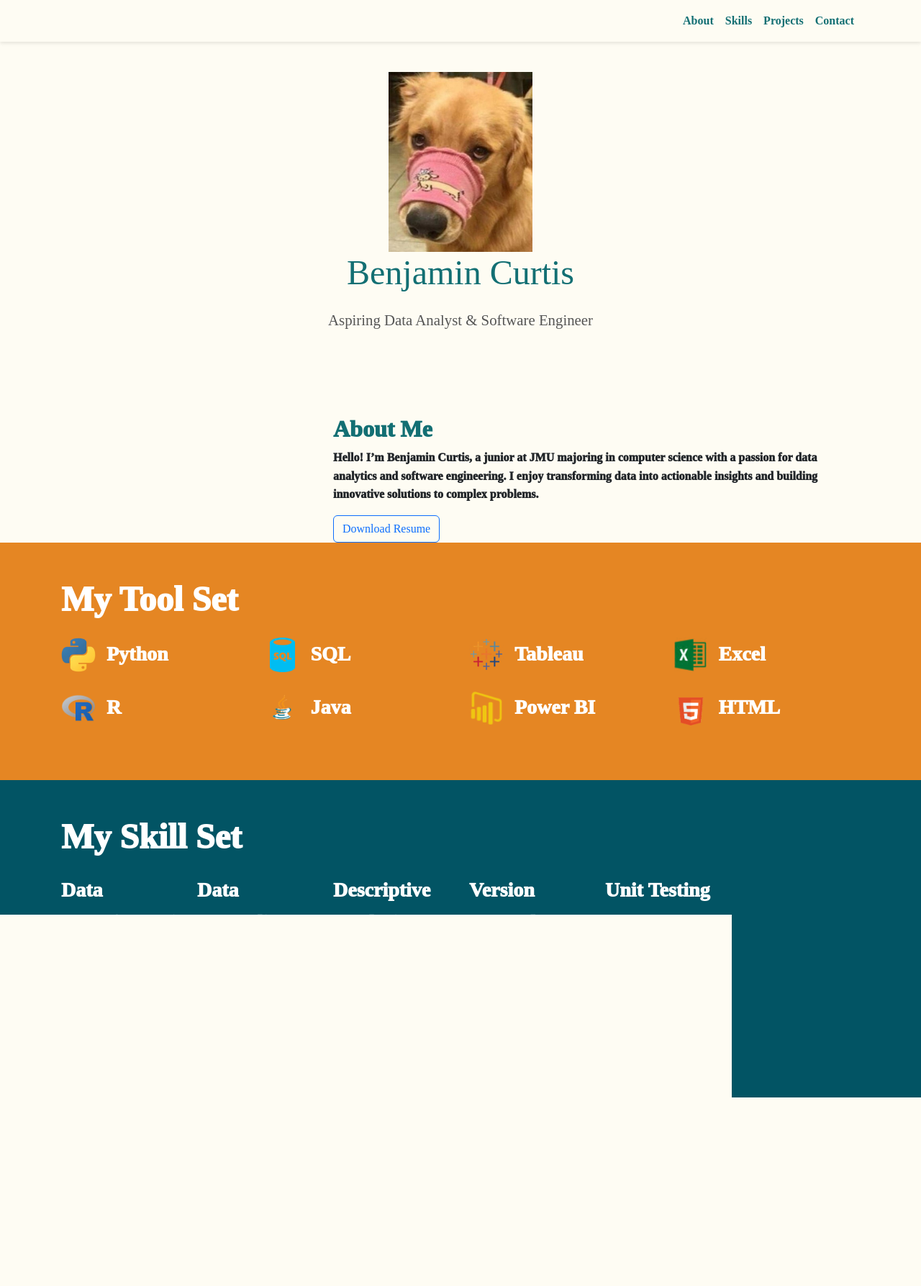
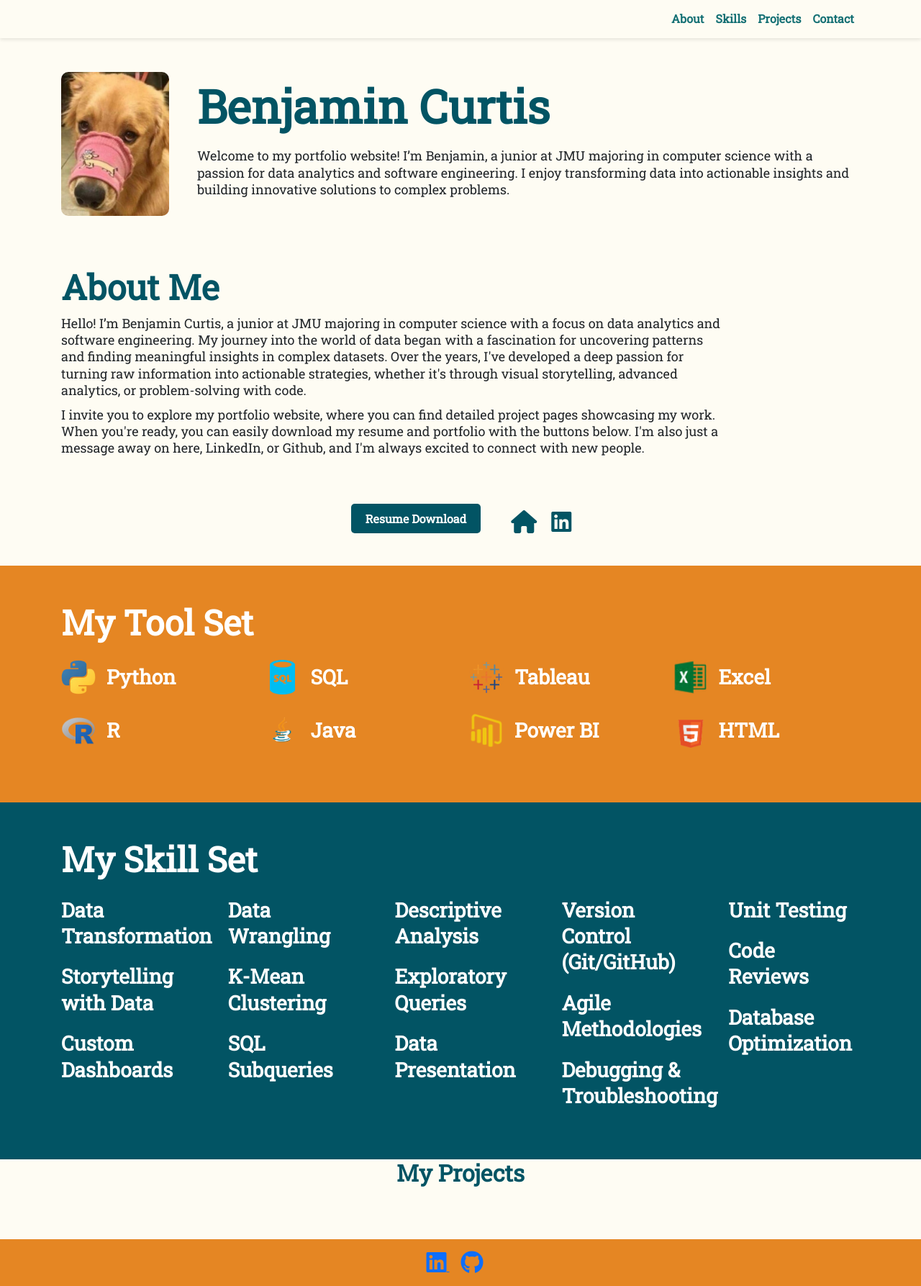
Before and after one commit to curtisbw2/portfolio, a Django app: page / in a window 1280 px wide. Shown: the whole page at 72% size. Before the commit the page ends 1525 px from the top, so only its background shows below. Run offline with Django 5.2, Linux system fonts and the light colour scheme; data that the repository does not hold is empty; some libraries are stand-ins or nearby versions.

Commit message:
hero/about improvements

```diff
--- a/main/static/main/style.css
+++ b/main/static/main/style.css
@@ -1,8 +1,15 @@
+@font-face {
+  font-family: 'Roboto Slab';
+  src: url('../fonts/RobotoSlab-Regular.ttf') format('truetype');
+  font-weight: 400; /* Regular */
+  font-style: normal;
+}
+
 body {
     background-color: rgb(254, 252, 243);
     font-family: 'Roboto Slab', serif;
     font-weight: 1000;
-    line-height: 1.6;
+    line-height: 1.3;
   }
 
   p {
@@ -10,7 +17,7 @@ body {
   }
 
   h1, h2 {
-    color: #136f73;
+    color: rgb(2, 84, 100);
     font-family: 'Roboto Slab', serif;
     font-weight: 1000; /* Adjust to match the desired look */
   }
@@ -37,9 +44,18 @@ body {
     text-align: center;
   }
 
+  .hero-section h1,
+  .hero-section p,
+  .hero-section a {
+    text-align: left;
+}
+
   .hero-section h1 {
-    font-size: 3rem;
-    margin-bottom: 20px;
+  font-size: 4rem;
+  margin-bottom: 20px;
+  color: rgb(2, 84, 100);
+  font-family: 'Roboto Slab', serif;
+  font-weight: 1000;
   }
 
   .hero-section p.lead {
@@ -47,22 +63,47 @@ body {
     color: #555; /* subtle text color */
   }
 
+  .hero-section p {
+  font-family: 'Roboto Slab', serif;
+  font-weight: 400;
+  font-size: 18px;
+  }
+
   /* Hero Section Image Styling */
-.hero-image {
-    width: 80px; /* Adjust size */
-    height: 100px;
-    border-radius: 50%; /* Make it circular */
-    position: relative;
-    top: -20px; /* Move slightly above the text */
-    left: -20px; /* Move slightly to the left of the text */
-    margin-bottom: 10px; /* Add spacing below the image */
+  .hero-image {
+    width: 150px;
+    height: 200px;
+    border-radius: 10px;
+    object-fit: cover;
+    margin-right: 20px;
+    float: left;
 }
 
   /* About Section */
-  .about-section img {
-    border-radius: 10px; /* or 50% for a circle */
-    margin-bottom: 20px;
-  }
+  .about-section {
+    padding: 20px 0;
+    background-color: rgb(254, 252, 243);
+    margin-top: -50px;
+}
+
+.about-section h2 {
+    color: rgb(2, 84, 100);
+    font-family: 'Roboto Slab', serif;
+    font-weight: 1000;
+    margin-bottom: 10px;
+    font-size: 3rem;
+}
+
+.about-section p {
+    text-align: left;
+    line-height: 1.3;
+    margin-bottom: 10px;
+    font-family: 'Roboto Slab', serif;
+    font-weight: 400;
+    font-size: 18px;
+}
+
+
 
   /* My Tool Set Section */
   .tools-section h2 {
@@ -72,24 +113,24 @@ body {
 }
 
 .tools-section {
-    background-color: rgb(229, 134, 35); /* Light green */
-    color: rgb(255, 255, 255); /* Dark green text */
+    background-color: rgb(229, 134, 35);
+    color: rgb(255, 255, 255);
     padding: 50px 0;
   }
 
 .tool-item {
   display: flex;
   align-items: center;
-  gap: 15px; /* Space between icon and text */
-  font-size: 28px; /* Bigger font */
+  gap: 15px;
+  font-size: 28px;
   margin-bottom: 10px;
   }
 
 .tool-icon {
-    width: 48px; /* Set a fixed width */
-    height: 48px; /* Set a fixed height */
-    object-fit: contain; /* Ensures images maintain their aspect ratio */
-    mix-blend-mode: inherit; /* Blends the image with the background */
+    width: 48px;
+    height: 48px;
+    object-fit: contain;
+    mix-blend-mode: inherit;
   }
 
 /* Center align text */
@@ -106,24 +147,35 @@ body {
 }
 
   .skills-section {
-    background-color: rgb(2, 84, 100); /* Dark blue */
-    color: rgb(255, 255, 255); /* White */
+    background-color: rgb(2, 84, 100);
+    color: rgb(255, 255, 255);
     padding: 50px 0;
   }
 
   .skills-section ul {
-    list-style-type: none; /* Remove default bullets */
+    list-style-type: none;
     margin-bottom: 10px;
     padding: 0;
+    margin: 0;
   }
 
   .skills-section ul li {
     font-size: 28px;
-    margin-bottom: 10px;
+    margin-bottom: 20px;
   }
 
-  .projects-section {
-  }
+  .skills-section .row {
+    display: flex;
+    flex-wrap: wrap;
+    gap: 25px;
+}
+
+.skills-section .col-md-2 {
+    flex: 1 1 200px;
+}
+
+  /*.projects-section {
+  }*/
 
 
   /* Make all sections span full width */
@@ -139,3 +191,43 @@ body {
     margin: 0 auto; /* Center content */
     padding: 0 15px; /* Default container padding */
   }
+
+  /* Footer Section */
+.footer2-section {
+  background-color: rgb(254, 252, 243);
+  color: white; /* White text */
+  padding: 20px 0; /* Add vertical spacing */
+}
+
+.footer2-section a {
+  text-decoration: none; /* Remove underline */
+}
+
+.footer2-btn {
+  background-color: rgb(2, 84, 100);
+  color: white;
+  border: none;
+  padding: 10px 20px;
+  margin: 0 10px;
+  border-radius: 5px;
+  font-weight: bold;
+  transition: background-color 0.3s ease, transform 0.2s ease;
+}
+
+.footer2-btn:hover {
+  background-color: rgb(229, 134, 35);
+  transform: scale(1.05);
+}
+
+.footer2-btn:focus {
+  outline: none; /* Remove focus outline */
+}
+
+.footer2-section a i {
+  color: rgb(2, 84, 100); /* keep icons white */
+  transition: color 0.3s ease;
+}
+
+.footer2-section a i:hover {
+  color: #ca1313; /* slightly lighter on hover, if you like */
+}
--- a/main/templates/home.html
+++ b/main/templates/home.html
@@ -7,6 +7,7 @@
     <title>My Portfolio</title>
     <link href="https://cdn.jsdelivr.net/npm/bootstrap@5.3.0/dist/css/bootstrap.min.css" rel="stylesheet">
     <link rel="stylesheet" href="{% static 'main/style.css' %}">
+    <link rel="stylesheet" href="https://cdnjs.cloudflare.com/ajax/libs/font-awesome/6.3.0/css/all.min.css" integrity="sha512-9nMfN5B3Ex+0W49i1E2Q1uPSkI8oiqsgaftslrIFCwYbNL7fyQZAUYl5X8335swH6FRb2hWMb3PXO0X/ZlVZpw==" crossorigin="anonymous" referrerpolicy="no-referrer"/>
 </head>
 <body>
     <!-- Navigation Bar -->
@@ -28,10 +29,29 @@
 
     <!-- Hero Section -->
 <section id="hero" class="hero-section">
-        <div class="container text-center">
-            <img src="{% static 'main/images/cropped pfp2.jpeg' %}" alt="Benjamin Curtis" width="200" height="250">
-          <h1 class="display-4">Benjamin Curtis</h1>
-          <p class="lead">Aspiring Data Analyst & Software Engineer</p>
+    <div class="container">
+      <div class="row align-items-center">
+
+        <div class="col-md-2 text-center text-md-start">
+          <img
+            src="{% static 'main/images/cropped pfp2.jpeg' %}"
+            alt="Benjamin Curtis"
+            class="hero-image"
+          >
+        </div>
+
+        <div class="col-md-10">
+          <h1>Benjamin Curtis</h1>
+
+          <p>
+            Welcome to my portfolio website! I’m Benjamin, a junior at JMU majoring in
+            computer science with a passion for data analytics and software engineering.
+            I enjoy transforming data into actionable insights and building innovative
+            solutions to complex problems.
+          </p>
+        </div>
+
+      </div>
     </div>
   </section>
 
@@ -39,16 +59,62 @@
 <section id="about" class="about-section">
     <div class="container">
       <div class="row align-items-center">
-            <div class="col-md-4 text-center">
-            </div>
-            <div class="col-md-8">
+        <!-- About Me Text -->
+        <div class="col-md-10 text-start">
           <h2>About Me</h2>
-              <p>Hello! I’m Benjamin Curtis, a junior at JMU majoring in computer science with a passion for data analytics and software engineering. I enjoy transforming data into actionable insights and building innovative solutions to complex problems.</p>
-              <a href="{% static 'main/resume.pdf' %}" class="btn btn-outline-primary">Download Resume</a>
+          <p>
+            Hello! I’m Benjamin Curtis, a junior at JMU majoring in computer science with a focus on data analytics and software engineering.
+            My journey into the world of data began with a fascination for uncovering patterns and finding meaningful insights in complex datasets.
+            Over the years, I've developed a deep passion for turning raw information into actionable strategies, whether it's through visual
+            storytelling, advanced analytics, or problem-solving with code.
+          </p>
+          <p>
+            I invite you to explore my portfolio website, where you can find detailed project pages showcasing my work. When you're ready, you can
+            easily download my resume and portfolio with the buttons below. I'm also just a message away on here, LinkedIn, or Github, and I'm always
+            excited to connect with new people.
+          </p>
         </div>
       </div>
     </div>
   </section>
+
+<footer class="footer2-section text-center">
+  <div class="container py-4">
+    <div class="row justify-content-center align-items-center">
+      <!-- Rectangular Resume Button -->
+      <div class="col-auto mb-2">
+        <a
+          href="{% static 'main/images/Curtis,Benjamin.pdf' %}"
+          class="footer2-btn"
+        >
+          Resume Download
+        </a>
+      </div>
+
+      <!-- Icon Links for GitHub and LinkedIn -->
+      <div class="col-auto">
+        <a
+          href="https://github.com/curtisbw2"
+          target="_blank"
+          class="mx-2"
+          aria-label="GitHub"
+        >
+          <i class="fas fa-home fa-2x"></i>
+        </a>
+        <a
+          href="https://www.linkedin.com/in/benjamin-curtis-9488302b2"
+          target="_blank"
+          class="mx-2"
+          aria-label="LinkedIn"
+        >
+          <i class="fab fa-linkedin fa-2x"></i>
+        </a>
+      </div>
+    </div>
+  </div>
+</footer>
+
+
 
     <!-- My Tool Set Section -->
     <section id="tools" class="tools-section">
```
Also changed, not shown: main/templates/test.html (added, +15 -0 lines), main/static/fonts/LICENSE.txt (added), main/static/fonts/README.txt (added), main/static/fonts/RobotoSlab-Black.ttf (added), main/static/fonts/RobotoSlab-Bold.ttf (added), main/static/fonts/RobotoSlab-ExtraBold.ttf (added), main/static/fonts/RobotoSlab-ExtraLight.ttf (added), main/static/fonts/RobotoSlab-Light.ttf (added), main/static/fonts/RobotoSlab-Medium.ttf (added), main/static/fonts/RobotoSlab-Regular.ttf (added), main/static/fonts/RobotoSlab-SemiBold.ttf (added), main/static/fonts/RobotoSlab-Thin.ttf (added), main/static/fonts/RobotoSlab-VariableFont_wght.ttf (added), 2 other files. Lines whose indentation alone changed are shown as unchanged.
